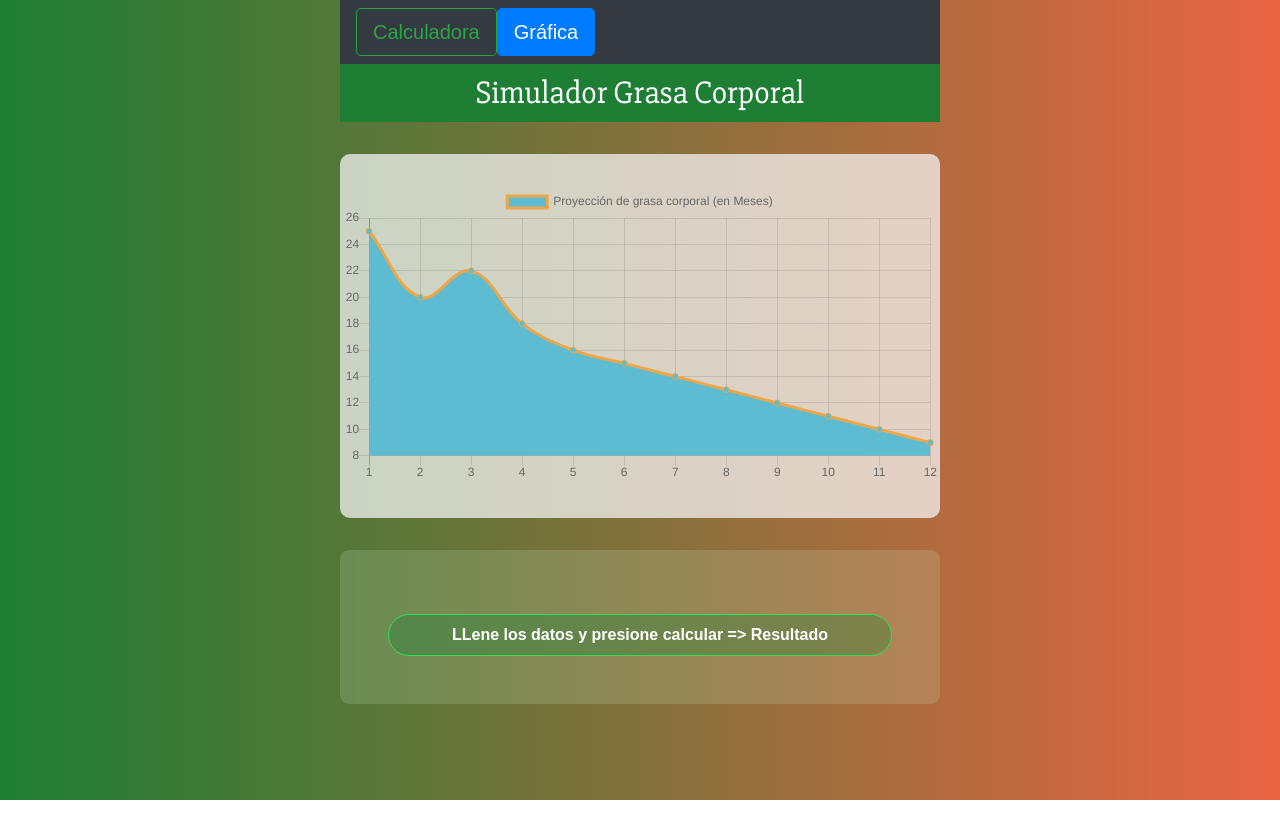
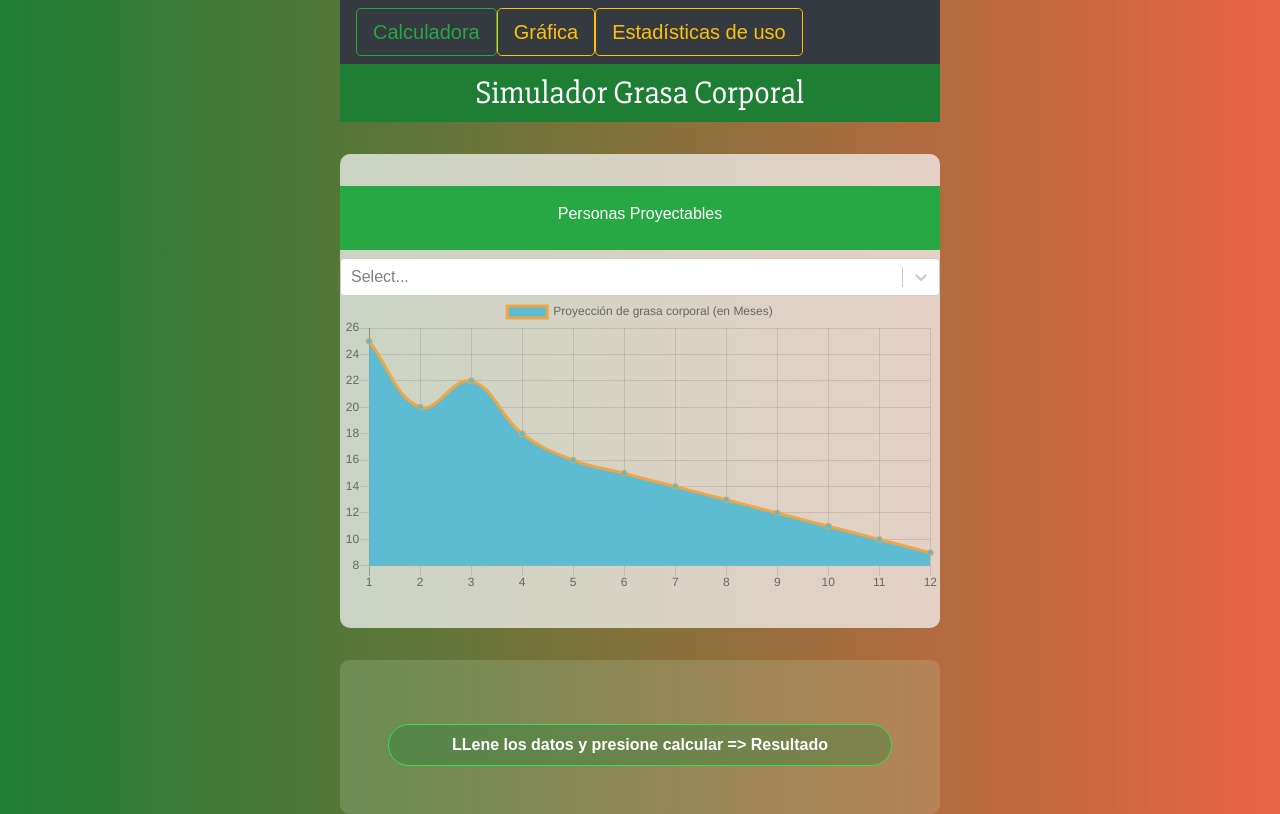
Before and after one commit to ricgrisant/Simulador-IMC-GC, a React (Create React App) app: page /chart in a window 1280 px wide. Built offline with nearby package versions, Linux system fonts and the light colour scheme.

Commit message:
Estad. de uso, select en grafico y filtr. datos

```diff
--- a/package.json
+++ b/package.json
@@ -8,7 +8,8 @@
     "react-chartjs-2": "^2.10.0",
     "react-dom": "^16.13.1",
     "react-router-dom": "^5.2.0",
-    "react-scripts": "1.1.4"
+    "react-scripts": "1.1.4",
+    "react-select": "^3.1.0"
   },
   "scripts": {
     "start": "react-scripts start",
--- a/src/componentes/App.js
+++ b/src/componentes/App.js
@@ -2,9 +2,10 @@ import React, { Component } from 'react';
 import Header from './Header';
 import Formulario from './Formulario';
 import Resultado from './Resultado';
-import Chart from './Chart';
+import Grafica from './Chart';
+import EstUso from './estUso';
 import Nav from './Nav';
-import {calcularIMC, calcularGC} from '../helper';
+import {calcularIMC, calcularGC, existePersona} from '../helper';
 import { BrowserRouter, Route } from 'react-router-dom';
 
 
@@ -12,15 +13,30 @@ import { BrowserRouter, Route } from 'react-router-dom';
 class App extends Component {
 
   state = {
+    contador : 0,
     resultadoGrasaCorp: '',
     personas:{}
   }
 
   componentDidMount() {
-    console.log("Esta listo")
+    console.log("Esta listo");
+  }
+
+  //Guardar los datos de las personas en el local storage y el contador
+  componentDidUpdate() {
+      localStorage.setItem(
+      'personas',JSON.stringify(this.state.personas)
+      )
+
+      localStorage.setItem(
+        'contador',JSON.stringify(this.state.contador)
+        )
   }
 
   addPersona = (persona) => {
+    this.setState({
+      contador : this.state.contador+1
+   });
     //calculamos el imc y lo agregamos a persona
     persona.imc = calcularIMC(persona.estatura,persona.peso);
 
@@ -32,6 +48,7 @@ class App extends Component {
       persona.estatura,
       persona.generoMujer);
 
+    if (persona.grasaCorporal) {
     //Agregamos el valor del resultado actual
     this.setState({
       resultadoGrasaCorp : persona.grasaCorporal
@@ -43,6 +60,7 @@ class App extends Component {
     this.setState({
       personas: pers
     })
+  }
 
     console.log(this.state)
     console.log(this.state.personas)
@@ -54,7 +72,8 @@ class App extends Component {
       <div className="contenedor">
         <Nav/>
         <Header titulo = 'Simulador Grasa Corporal'/>
-        <Route path='/chart' component={() => <Chart/>} />
+        <Route path='/chart' component={() => <Grafica/>} />
+        <Route path='/estUso' component={() => <EstUso/>} />
         <div className="contenedor-formulario">
           <Route path='/formulario' component={() => <Formulario addPersona={this.addPersona}/>} />
           <Resultado resultado={this.state.resultadoGrasaCorp}/>
--- a/src/componentes/Chart.js
+++ b/src/componentes/Chart.js
@@ -1,7 +1,7 @@
-import React from 'react'
+import React, { Component } from 'react'
 import { Line } from 'react-chartjs-2'
+import Seleccion from './Select';
 
-function Chart() {
 const datos = {
     //Lo que va en el pie de la gráfica, en este caso los meses
     labels: [1,2,3,4,5,6,7,8,9,10,11,12],
@@ -15,12 +15,17 @@ function Chart() {
     }
 ]}
 
-    return (
+class Grafica extends Component{
+    render(){
+        return(
             <div className="grafica">
+                <Seleccion/>
                 <Line data={datos}/>
             </div>
         )
     }
 
+}
 
-export default Chart
+
+export default Grafica;
--- a/src/componentes/Formulario.js
+++ b/src/componentes/Formulario.js
@@ -3,7 +3,6 @@ import React, {Component} from 'react';
 class Formulario extends Component {
 
   state = {
-        error : false,
     nombrePersona : '',
     idPersona : '',
     estatura : '',
@@ -47,17 +46,12 @@ class Formulario extends Component {
           !this.state.cirCintura  ||
           !this.state.cirCuello) {
             alert("Llene todos los datos")
-          this.setState({
-            error : true
-          })
-
         } else {
 
           this.props.addPersona(this.state);
           //vaciamos el formulario al enviar los datos
+          e.target.reset();
       }
-
-          e.target.reset();
      }
 
 
--- a/src/componentes/Nav.js
+++ b/src/componentes/Nav.js
@@ -8,7 +8,8 @@ export default function Nav() {
             <nav className="navbar navbar-dark bg-dark">
                 <form className="form-inline">
                     <NavLink className="btn btn-outline-success btn-lg" to="/formulario">Calculadora</NavLink>
-                    <NavLink className="btn btn-outline-primary btn-lg" to="/chart">Gráfica</NavLink>
+                    <a className="btn btn-outline-warning btn-lg" href="/chart">Gráfica</a>
+                    <NavLink className="btn btn-outline-warning btn-lg" to="/estUso">Estadísticas de uso</NavLink>
                 </form>
             </nav>
         </div>
--- /dev/null
+++ b/src/componentes/Select.js
@@ -0,0 +1,57 @@
+import React, { Component } from 'react'
+import Select from 'react-select';
+
+const personas= JSON.parse(window.localStorage.getItem('personas'));
+
+
+const porDefec =[
+    { value: 'Sin datos', label: 'Sin datos que mostrar' }
+];
+class Seleccion extends Component {
+    state = {
+        selectedOption: null,
+      };
+
+    opciones = {
+        personas: personas
+      };
+
+      handleChange = selectedOption => {
+        this.setState({ selectedOption });
+        console.log(selectedOption);
+      };
+
+    render() {
+
+        var contador = 0;
+        if (personas) {
+            for (let i = 0; i < personas.length; i++) {
+                var pers = personas[i].idPersona;
+                if ( pers === '1514' || pers === Number('1514')){
+                    contador++
+                  }
+            }
+            console.log(contador);
+        }
+
+        console.log(this.opciones.personas);
+        const { selectedOption } = this.state;
+        return (
+            <div>
+            <div className="d-flex justify-content-center s-1 p-3 mb-2 bg-success text-white">
+                <label>Personas Proyectables</label>
+            </div>
+                <Select
+                    value={selectedOption}
+                    onChange={this.handleChange}
+                    options={
+                        this.opciones.personas?
+                        (this.opciones.personas.map((option, idx) => ({
+                        value: idx,
+                        label: option.nombrePersona}) )) : (porDefec)}/>
+            </div>
+        )
+    }
+}
+
+export default Seleccion;
--- /dev/null
+++ b/src/componentes/estUso.js
@@ -0,0 +1,13 @@
+import React, { Component } from 'react'
+
+class EstUso extends Component {
+    render() {
+        return (
+            <div className="contenedor-formulario">
+
+            </div>
+        )
+    }
+}
+
+export default EstUso;
--- a/src/css/index.css
+++ b/src/css/index.css
@@ -40,9 +40,12 @@ input{
   text-transform: uppercase;
   font-weight: bold;
   border-radius: 30px;
+  border-color: #343a4021;
+  border-width: thick;
 }
 .boton:hover {
   cursor: pointer;
+  background-color: #1e7e34 !important;
 }
 header {
   background-color: #1e7e34;
--- a/src/helper.js
+++ b/src/helper.js
@@ -18,12 +18,13 @@
           }
       } else {
           resultado =  (495)/(1.0324-0.19077*(Math.log10(cintura-cuello))
-          +0.15456*(Math.log10(altura)))-450
+          +0.15456*(Math.log10(altura)))-450 }
 
-      }
+      if (isNaN(resultado)){
+        alert('revise sus datos, estos son erróneos')
+        return false
 
-
-      if (mujer && resultado<10) {
+      }else if (mujer && resultado<10) {
           alert("revise los datos, el mínimo de grasa para la supervivencia de una mujer es 10%")
           return false
       } else if(resultado<2){
@@ -34,3 +35,20 @@
           return resultado
       }
   }
+
+  //Función para ver si ya se encuentra la persona en localstorage
+
+  export function existePersona(idPersona){
+    var personas= JSON.parse(window.localStorage.getItem('personas'));
+    var contador = 0;
+        if (personas) {
+            for (let i = 0; i < personas.length; i++) {
+                var pers = personas[i].idPersona;
+                if ( pers === idPersona || pers === Number(idPersona)){
+                    contador++
+                  }
+            }
+        }
+
+    return contador
+  }
```
Also changed, not shown: 1 other file (tests, documents, lock files or other folders). Lines whose indentation alone changed are shown as unchanged.
